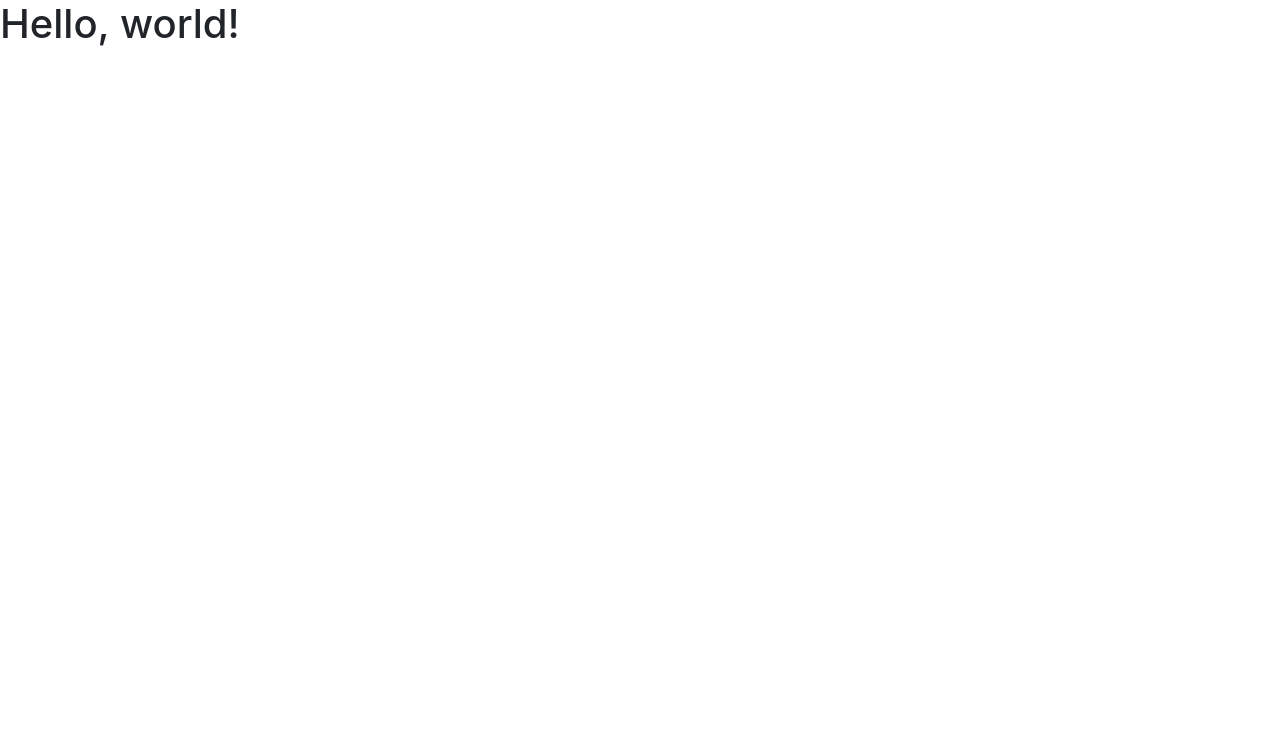
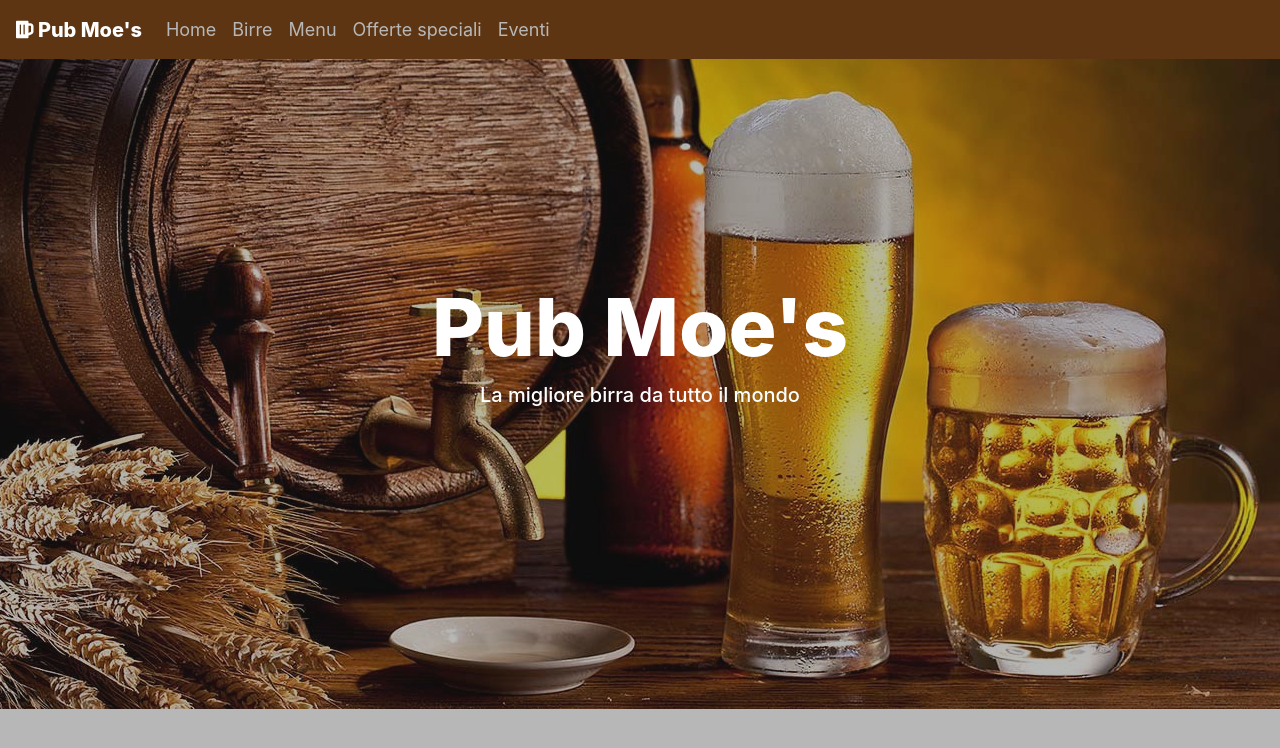
Before and after one commit to rocco955/pub, a plain HTML site: page index.html in a window 1280 px wide. Drawn offline with nearby package versions, Linux system fonts and the light colour scheme.

Commit message:
creato navbar e index.html

```diff
--- /dev/null
+++ b/css/main.css
@@ -0,0 +1,53 @@
+#header {
+    background-image: url(../img/bg.jpg);
+    width: 100%;
+    background-size: cover;
+    background-repeat: no-repeat;
+    height: 650px;
+    background-position: center center;
+    color: white;
+
+}
+#header::after {
+    content: '';
+    top: 0;
+    left: 0;
+    position: absolute;
+    width: 100%;
+    height: 100%;
+    background-color: rgba(39, 39, 39, 0.329);
+    z-index: 1;
+
+}
+.navbar-light .navbar-brand {
+    color: white;
+    z-index: 999999999999999;
+    font-weight: 800;
+}
+.navbar {
+    background-color: rgb(120, 61, 11);
+}
+.navbar-light .navbar-nav .nav-link {
+    color: white;
+    font-size: 18px;
+    z-index: 9999999999999999999;
+}
+.navbar ul li a:hover {
+    text-decoration: underline;
+}
+
+.navbar-light .navbar-nav .active>.nav-link {
+    color: white;
+    z-index: 9999999999999999999;
+}
+h1 {
+	font-size: 80px;
+    font-weight: 800;
+    margin-top: 220px;
+}
+
+.title {
+    z-index: 999999999999 !important;
+    color: white;
+    text-align: center;
+}
--- a/index.html
+++ b/index.html
@@ -5,16 +5,59 @@
     <!-- Required meta tags -->
     <meta charset="utf-8">
     <meta name="viewport" content="width=device-width, initial-scale=1, shrink-to-fit=no">
-
+    <link rel="stylesheet" href="https://use.fontawesome.com/releases/v5.0.13/css/all.css" integrity="sha384-DNOHZ68U8hZfKXOrtjWvjxusGo9WQnrNx2sqG0tfsghAvtVlRW3tvkXWZh58N9jp"
+     crossorigin="anonymous">
     <!-- Bootstrap CSS -->
     <link rel="stylesheet" href="https://stackpath.bootstrapcdn.com/bootstrap/4.1.1/css/bootstrap.min.css" integrity="sha384-WskhaSGFgHYWDcbwN70/dfYBj47jz9qbsMId/iRN3ewGhXQFZCSftd1LZCfmhktB"
         crossorigin="anonymous">
-
+    <link rel="stylesheet" href="css/main.css" type="text/css">
     <title>Hello, world!</title>
 </head>
 
 <body>
-    <h1>Hello, world!</h1>
+    <nav class="navbar navbar-expand-lg  navbar-light">
+        <a class="navbar-brand" href="#"><i class="fas fa-beer"></i> Pub Moe's</a>
+        <button class="navbar-toggler" type="button" data-toggle="collapse" data-target="#navbarSupportedContent" aria-controls="navbarSupportedContent"
+            aria-expanded="false" aria-label="Toggle navigation">
+            <span class="navbar-toggler-icon"></span>
+        </button>
+
+        <div class="collapse navbar-collapse" id="navbarSupportedContent">
+            <ul class="navbar-nav mr-auto">
+                <li class="nav-item active">
+                    <a class="nav-link" href="#"> Home
+                        <span class="sr-only">(current)</span>
+                    </a>
+                </li>
+                <li class="nav-item">
+                    <a class="nav-link" href="#">Birre</a>
+                </li>
+                <li class="nav-item">
+                    <a class="nav-link" href="#">Menu</a>
+                </li>
+                <li class="nav-item">
+                    <a class="nav-link" href="#">Offerte speciali</a>
+                </li>
+                <li class="nav-item">
+                    <a class="nav-link" href="#">Eventi</a>
+                </li>
+            </ul>
+        </div>
+    </nav>
+
+
+
+
+    <div id="header">
+        <div class="container-fluid">
+            <div class="row">
+                <div class="col-md-12 title">
+                        <h1>Pub Moe's</h1>
+                        <h5>La migliore birra da tutto il mondo</h5>
+                </div>
+            </div>
+        </div>
+    </div>
 
     <!-- Optional JavaScript -->
     <!-- jQuery first, then Popper.js, then Bootstrap JS -->
```
Also changed, not shown: img/bg.jpg (added).
